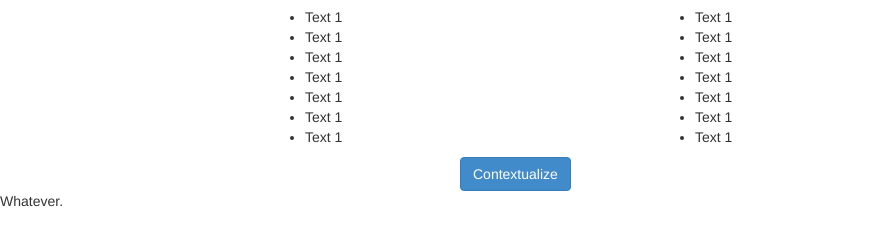
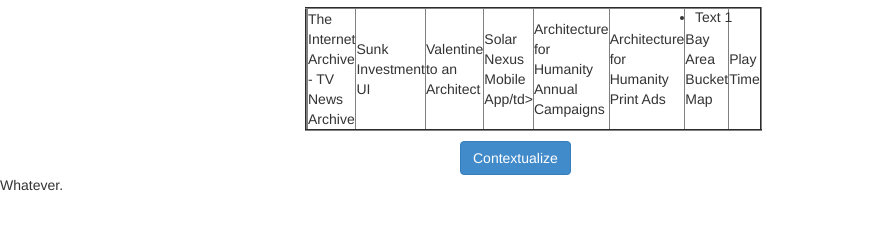
Before and after one commit to kschlott/kschlott.github.io, a plain HTML site: page index.html in a window 1280 px wide. Shown: the part 207-452 px from the top of the page, without its empty margins (0-890 px from the left). Drawn offline with Linux system fonts and the light colour scheme.

Commit message:
Update index.html

```diff
--- a/index.html
+++ b/index.html
@@ -87,13 +87,19 @@
             <h2>UI/UX Design</h2>
 
             <ul class="links">
-              <li>Text 1</li>
-              <li>Text 1</li>
-              <li>Text 1</li>
-              <li>Text 1</li>
-              <li>Text 1</li>
-              <li>Text 1</li>
-              <li>Text 1</li>
+              <table border="2" cellspacing="2" cellpadding="2">
+              <tr>
+              <td bdcolor="DEFFE3"><The Internet Archive - Archive.org</td>
+              <td bdcolor="48D8E8">The Internet Archive - TV News Archive</td>
+              <td bdcolor="1B75BB">Sunk Investment UI</td>
+              <td bdcolor="E5F966">Valentine to an Architect</td>
+              <td bdcolor="E5F966">Solar Nexus Mobile App/td>
+              <td bdcolor="E5F966">Architecture for Humanity Annual Campaigns</td>
+              <td bdcolor="DEFFE3">Architecture for Humanity Print Ads</td>
+              <td bdcolor="DEFFE3">Bay Area Bucket Map</td>
+              <td bdcolor="DEFFE3">Play Time</td>
+              </tr>
+              </table>
             </ul>
 
           </div>
@@ -102,12 +108,6 @@
             <h2>visual design</h2>
 
             <ul class="links">
-              <li>Text 1</li>
-              <li>Text 1</li>
-              <li>Text 1</li>
-              <li>Text 1</li>
-              <li>Text 1</li>
-              <li>Text 1</li>
               <li>Text 1</li>
             </ul>
           </div>
```
